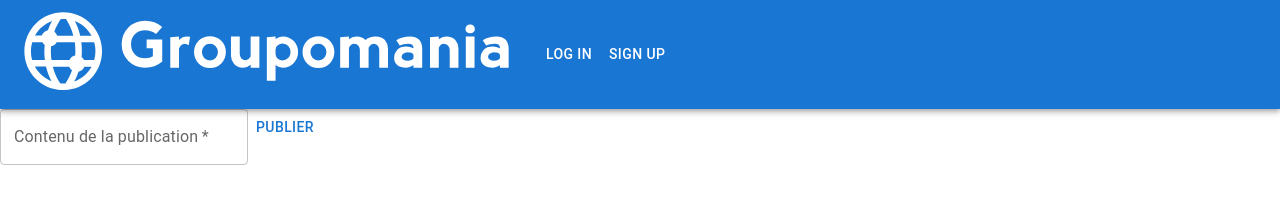
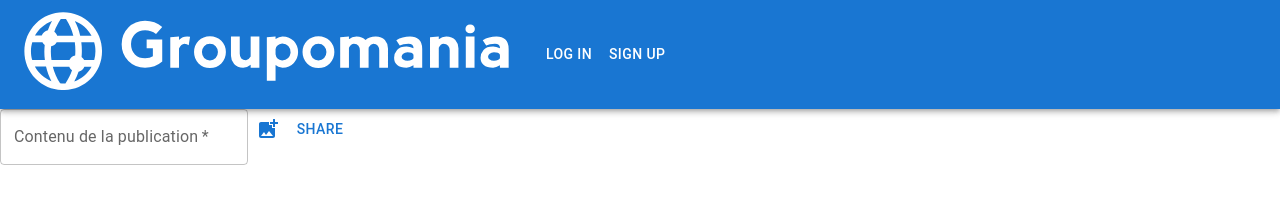
Before and after one commit to Solepsia/OpenClassrooms_P7-Groupomania, a React (Create React App) app in the folder frontend/: page /newPost in a window 1280 px wide. Shown: the top 215 px of the page. Built offline with nearby package versions, Linux system fonts and the light colour scheme.

Commit message:
feature share image WIP

```diff
--- a/frontend/src/components/NewPost.js
+++ b/frontend/src/components/NewPost.js
@@ -1,7 +1,8 @@
-import { Button, TextField } from "@mui/material";
+import { Button, IconButton, TextField } from "@mui/material";
 import React, { useContext, useState } from "react";
 import { useNavigate } from "react-router-dom";
 import { UserContext } from "./App";
+import AddPhotoAlternateIcon from '@mui/icons-material/AddPhotoAlternate';
 
 function NewPost () {
 
@@ -10,6 +11,7 @@ function NewPost () {
         content: "",
     }
     const [formValues, setFormValues] = useState(defaultValues)
+    const [image, setImage] = useState()
 
     const navigate = useNavigate();
 
@@ -33,7 +35,6 @@ function NewPost () {
             body: JSON.stringify(formValues)
         })
         .then (value => {
-            console.log(value)
             return(value.json())
         })
         .then (value => {
@@ -44,6 +45,10 @@ function NewPost () {
         .catch (err => {
             if (err) { console.error(err) }
         })
+    }
+
+    const handleAddImages = (event) => {
+        setImage(event.target.files[0])
     }
 
     return (
@@ -57,7 +62,15 @@ function NewPost () {
                 onChange={handleInputChange}
                 required
             />
-            <Button type="submit">PUBLIER</Button>
+            <IconButton color="primary" aria-label="upload picture" component="label">
+                <input hidden accept="image/*" type="file" onChange={handleAddImages} />
+                <AddPhotoAlternateIcon color="inherit"/>
+            </IconButton>
+            {image && (
+                <img alt={image.name} width={"250px"} src={URL.createObjectURL(image)} />
+            )}
+
+            <Button type="submit">SHARE</Button>
         </form>
         )
 }
```
